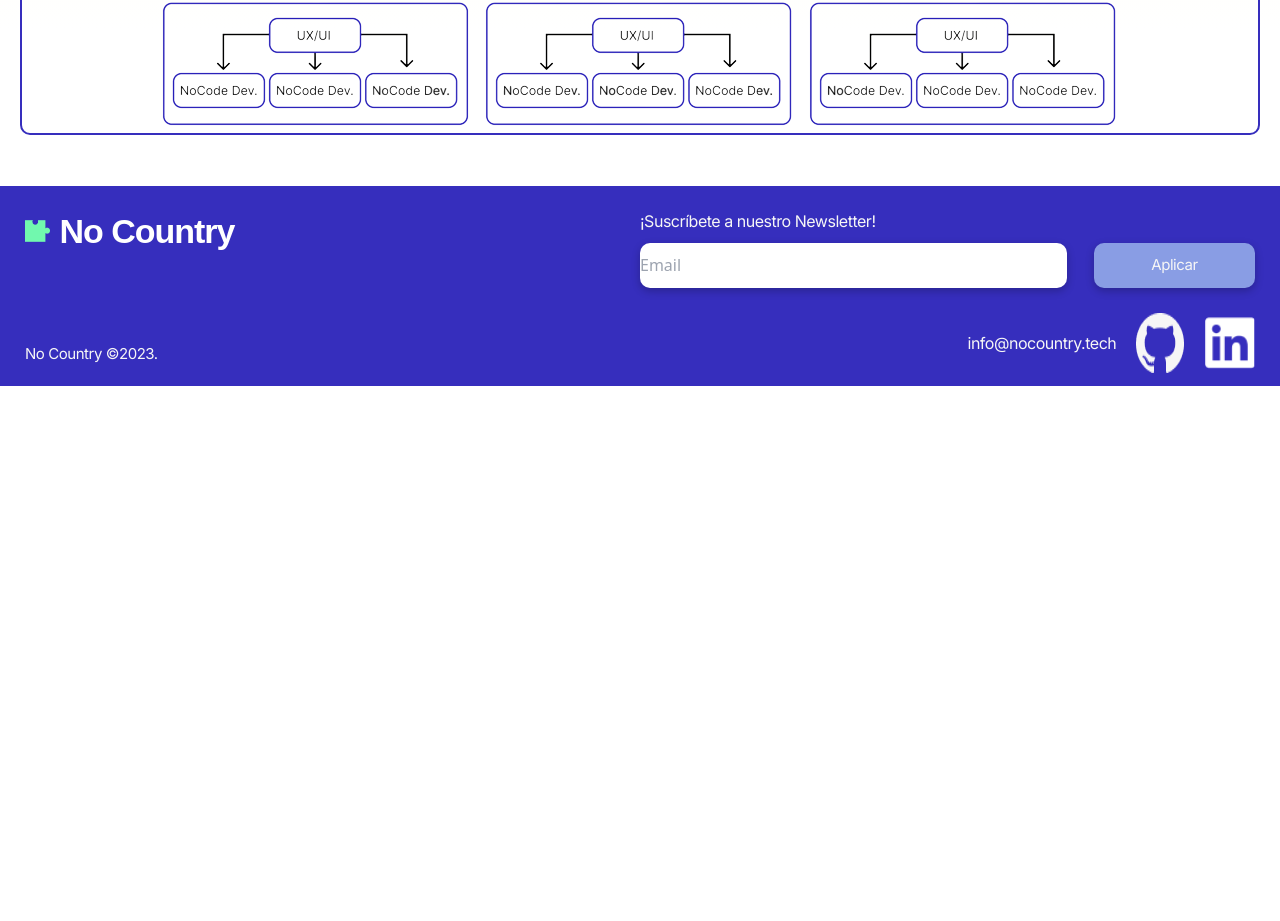
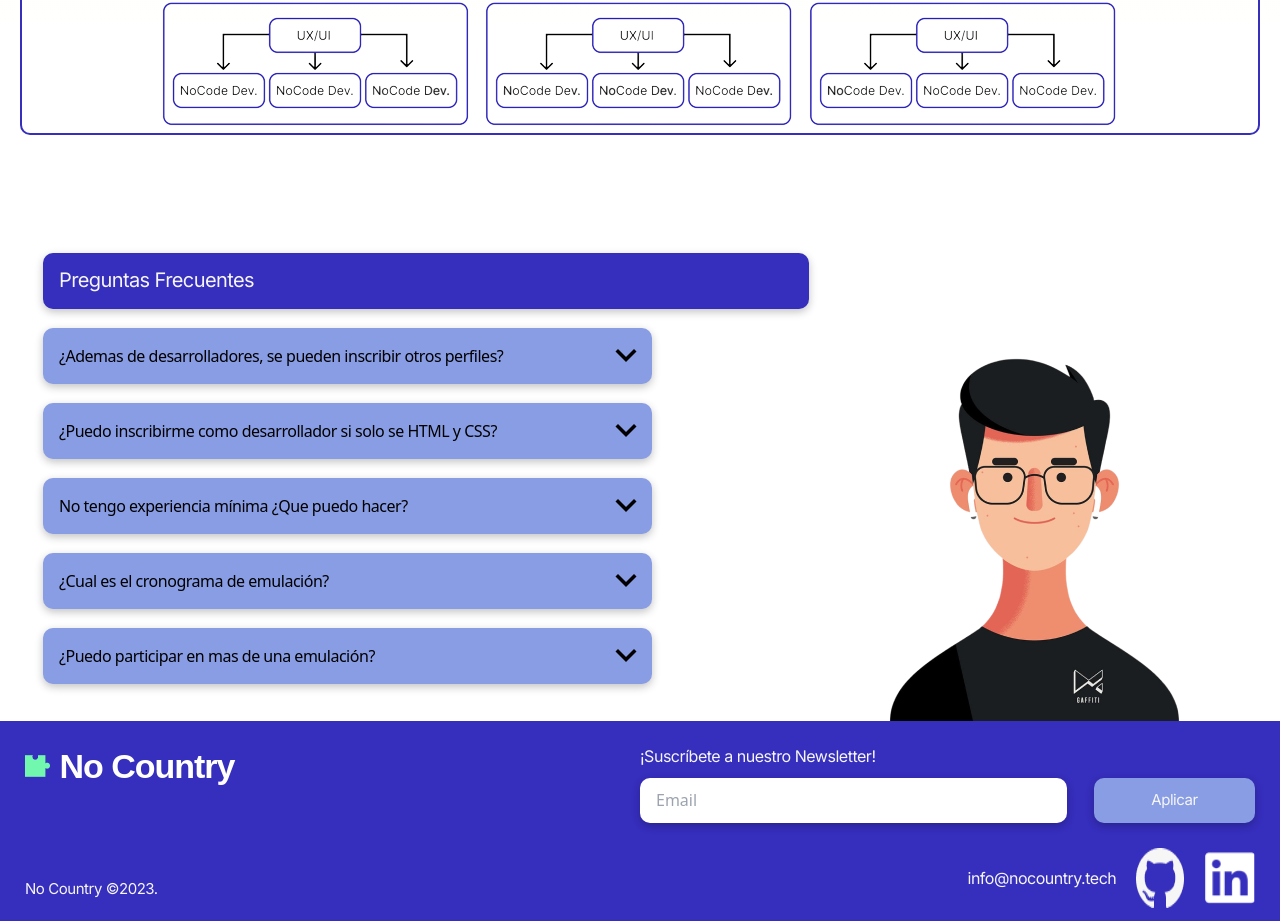
Before and after one commit to No-Country/c10-5-t-phpreact, a React (Vite) app in the folder Front/: page / in a window 1280 px wide. Shown: the part 2871-3792 px from the top of the page. Before the commit the page ends 3257 px from the top, so only its background shows below. Built offline with nearby package versions, Linux system fonts and the light colour scheme.

Commit message:
Home component 90% complete

```diff
--- a/Front/src/Components/Footer/Footer.jsx
+++ b/Front/src/Components/Footer/Footer.jsx
@@ -25,7 +25,7 @@ function Footer() {
                                 <span className="flex w-full items-center font-Inter text-[20x] font-[500] text-text-color-white tracking-[-0.03em] py-[10px]">¡Suscríbete a nuestro Newsletter!</span>
                             </div>
                             <form action="" className="flex justify-between">
-                                <input type="text" placeholder="Email" className="w-[427px] h-[45px] rounded-[10px] shadow-dark" />
+                                <input type="text" placeholder="Email" className="w-[427px] h-[45px] rounded-[10px] shadow-dark indent-4" />
                                 <button className="bg-[#899DE4] w-[161px] h-[45px] rounded-[10px] shadow-dark font-Inter text-[15px] font-[500] text-text-color-white tracking-[-0.03em]">Aplicar</button>
                             </form>
                         </div>
--- a/Front/src/Components/Home/Home.jsx
+++ b/Front/src/Components/Home/Home.jsx
@@ -7,6 +7,7 @@ import Section_1 from './Section_1'
 import Section_2 from './Section_2'
 import Section_3 from './Section_3'
 import Section_4 from './Section_4'
+import Section_5 from './Section_5'
 
 function Home() {
     const count = useSelector((state) => state.dog.testValue)
@@ -18,6 +19,7 @@ function Home() {
         <Section_2 />
         <Section_3 />
         <Section_4 />
+        <Section_5 />
         <Footer />
       </div>
     )
--- /dev/null
+++ b/Front/src/Components/Home/Section_5.jsx
@@ -0,0 +1,57 @@
+import React from "react";
+
+function Section_5(){
+    return(
+        <div className="flex w-full justify-evenly px-[20px] pt-[30px] items-center ">
+
+
+            <div className="flex flex-col justify-around h-[450px]">
+                <div className="flex bg-primary w-[766px] h-[56px] rounded-[10px] shadow-dark items-center">
+                    <span className="font-Inter text-[20px] font-[500] text-text-color-white tracking-[-0.03em] leading-[45px] indent-4">Preguntas Frecuentes</span>
+                </div>
+
+                <button className="flex justify-between bg-secondary w-[609px] h-[56px] rounded-[10px] shadow-dark items-center">
+                    <span htmlFor="pregunta_1" className="ont-Inter text-[16px] font-[500] tracking-[-0.03em] leading-[56px] indent-4">
+                        ¿Ademas de desarrolladores, se pueden inscribir otros perfiles?
+                    </span>
+                    <img src="../../src/assets/vector.png" alt="vector"  className="mr-[15px]"/>
+                </button>
+
+                <button className="flex justify-between bg-secondary w-[609px] h-[56px] rounded-[10px] shadow-dark items-center">
+                    <span htmlFor="pregunta_1" className="ont-Inter text-[16px] font-[500] tracking-[-0.03em] leading-[56px] indent-4">
+                        ¿Puedo inscribirme como desarrollador si solo se HTML y CSS?
+                    </span>
+                    <img src="../../src/assets/vector.png" alt="vector"  className="mr-[15px]"/>
+                </button>
+
+                <button className="flex justify-between bg-secondary w-[609px] h-[56px] rounded-[10px] shadow-dark items-center">
+                    <span htmlFor="pregunta_1" className="ont-Inter text-[16px] font-[500] tracking-[-0.03em] leading-[56px] indent-4">
+                        No tengo experiencia mínima ¿Que puedo hacer?
+                    </span>
+                    <img src="../../src/assets/vector.png" alt="vector"  className="mr-[15px]"/>
+                </button>
+
+                <button className="flex justify-between bg-secondary w-[609px] h-[56px] rounded-[10px] shadow-dark items-center">
+                    <span htmlFor="pregunta_1" className="ont-Inter text-[16px] font-[500] tracking-[-0.03em] leading-[56px] indent-4">
+                        ¿Cual es el cronograma de emulación?
+                    </span>
+                    <img src="../../src/assets/vector.png" alt="vector"  className="mr-[15px]"/>
+                </button>
+
+                <button className="flex justify-between bg-secondary w-[609px] h-[56px] rounded-[10px] shadow-dark items-center">
+                    <span htmlFor="pregunta_1" className="ont-Inter text-[16px] font-[500] tracking-[-0.03em] leading-[56px] indent-4">
+                        ¿Puedo participar en mas de una emulación?
+                    </span>
+                    <img src="../../src/assets/vector.png" alt="vector"  className="mr-[15px]"/>
+                </button>
+
+            </div>
+
+            <div className="mt-[100px]">
+                <img src="../../src/assets/selfie_boy.png" alt="boy"/>
+            </div>
+        </div>
+    )
+}
+
+export default Section_5;
--- a/Front/tailwind.config.cjs
+++ b/Front/tailwind.config.cjs
@@ -13,6 +13,7 @@ module.exports = {
       },
       colors:{
         'primary': '#362EBD',
+        'secondary': '#899DE4',
         'morado-1-nc': '#9E98FB',
         'morado-2-nc': '#B5AAF9',
         'verde-nc': '#71F8AE',
```
Also changed, not shown: Front/src/assets/selfie_boy.png (added), Front/src/assets/vector.png (added).
